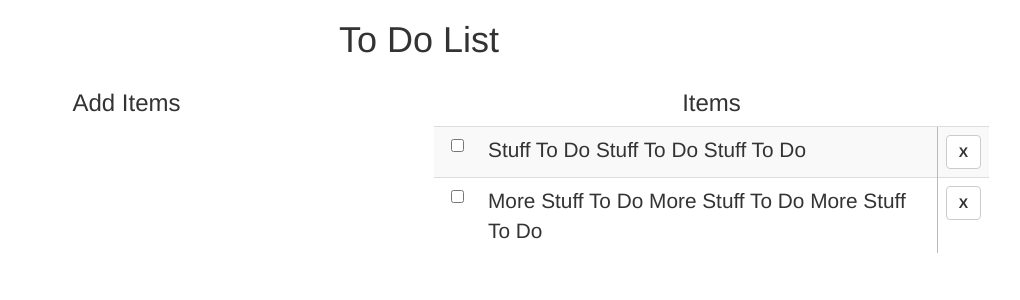
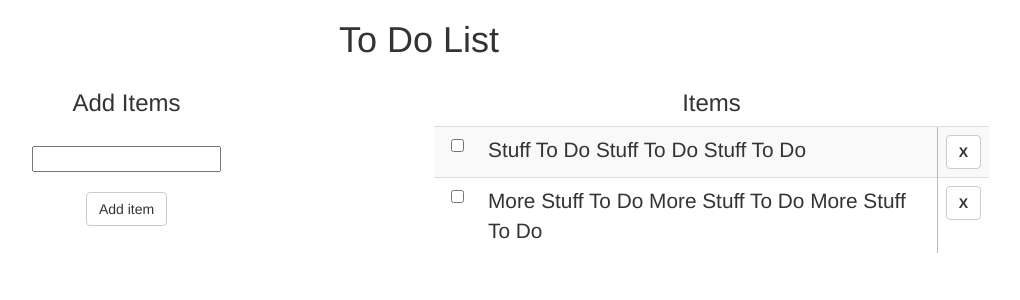
Before and after one commit to alex-B-Ly/to-do-list, a PHP site: page / in a window 1280 px wide. Shown: the top 300 px of the page, without its empty margins (221-1241 px from the left). Run offline with PHP 8.4, Linux system fonts and the light colour scheme; some libraries are stand-ins or nearby versions.

Commit message:
added 2 columns and input

```diff
--- a/css/style.css
+++ b/css/style.css
@@ -1,5 +1,6 @@
-.titles{
-	margin-top: 50px;
+.inputter,
+.add-button{
+	margin-top: 20px;
 }
 
 .to-do-list{
--- a/index.html
+++ b/index.html
@@ -31,6 +31,14 @@
 				</div>
 				<div class="col-xs-12 col-sm-12 col-md-12 col-lg-12">
 					<!-- Add form goes in here -->
+					<div class="col-xs-12 col-sm-12 col-md-12 col-lg-12 text-center">
+						<input class="inputter" type="text" />
+					</div>
+
+					<div class="col-xs-12 col-sm-12 col-md-12 col-lg-12 text-center">
+						<button class="btn btn-default add-button">Add item</button>
+					</div>
+
 				</div>
 			</div>
 
```
